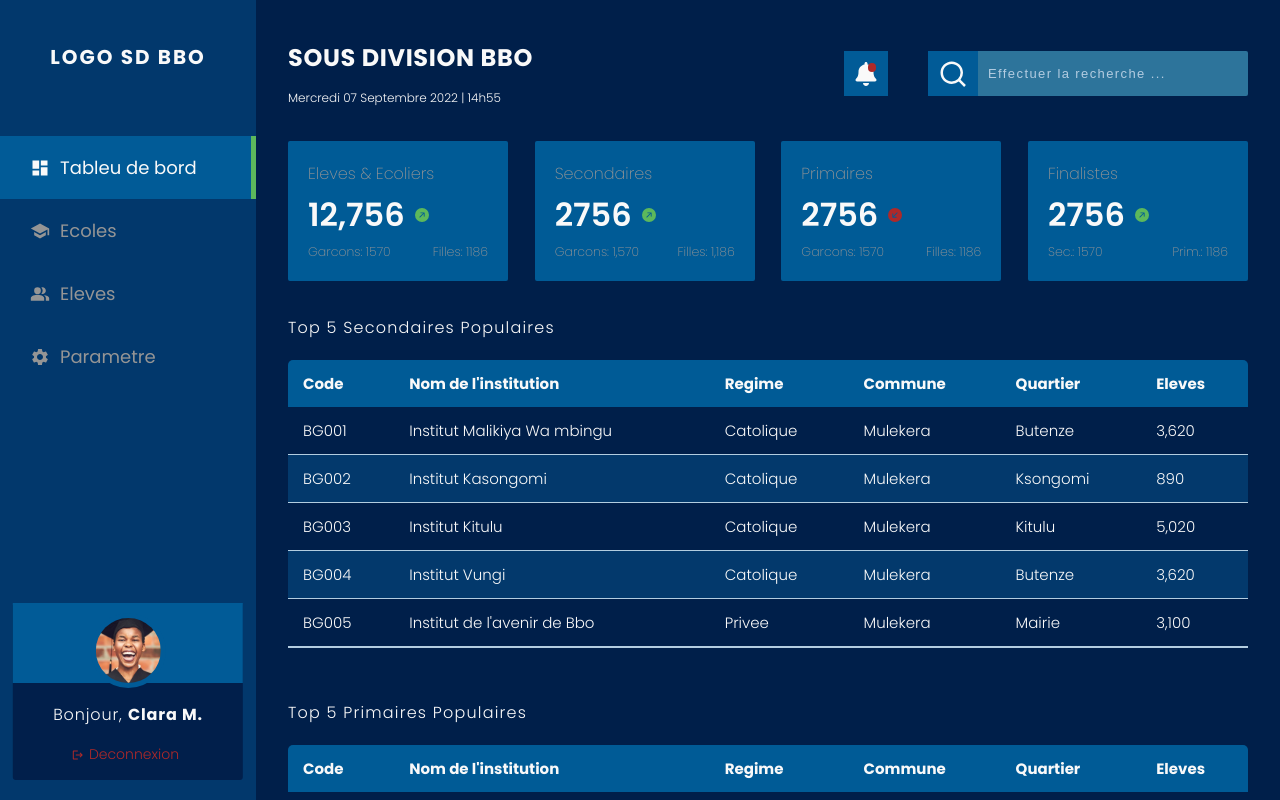
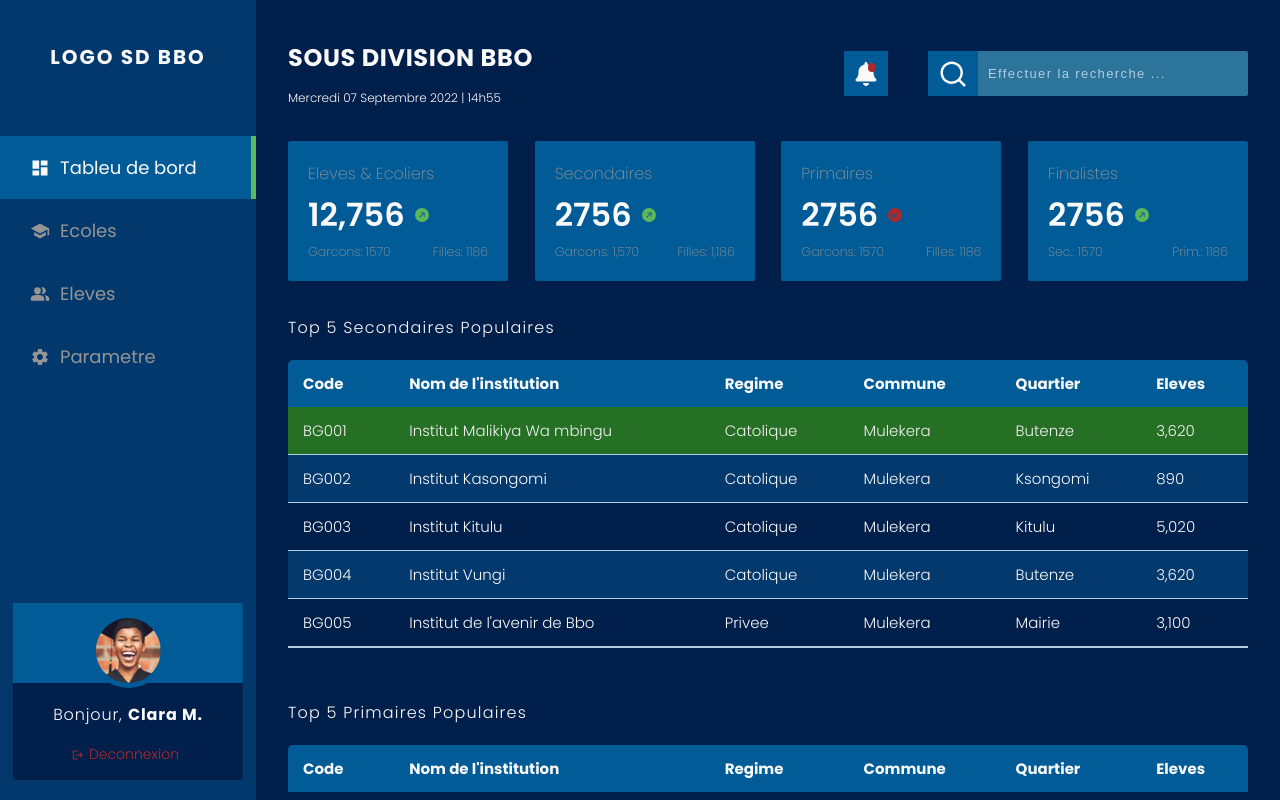
Before and after one commit to Mechack08/academic-subdivision-school-management, a React (Create React App) app: page / in a window 1280 px wide. In both pictures the pointer is over the element 768 px from the left and 430 px from the top of the page. Shown: the top 800 px of the page. Built offline with nearby package versions, Linux system fonts and the light colour scheme.

Commit message:
Working on the modal to display School information

```diff
--- a/src/components/ecoles/ecoles.css
+++ b/src/components/ecoles/ecoles.css
@@ -26,10 +26,18 @@
     border-bottom: .5px solid #b3cde0;
     cursor: pointer;
     font-weight: 300;
+    transition: all .3s ease-out;
+}
+
+.ecoles-container table tbody tr:hover,
+.ecoles-container table tbody tr:hover:nth-of-type(even) {
+    background-color: #267026;
+    color: #f1f1f1;
 }
 
 .ecoles-container table tbody tr:nth-of-type(even) {
     background-color: #03396c;
+    transition: all .3s ease-out;
 }
 
 .ecoles-container table tbody tr:last-of-type {
```
